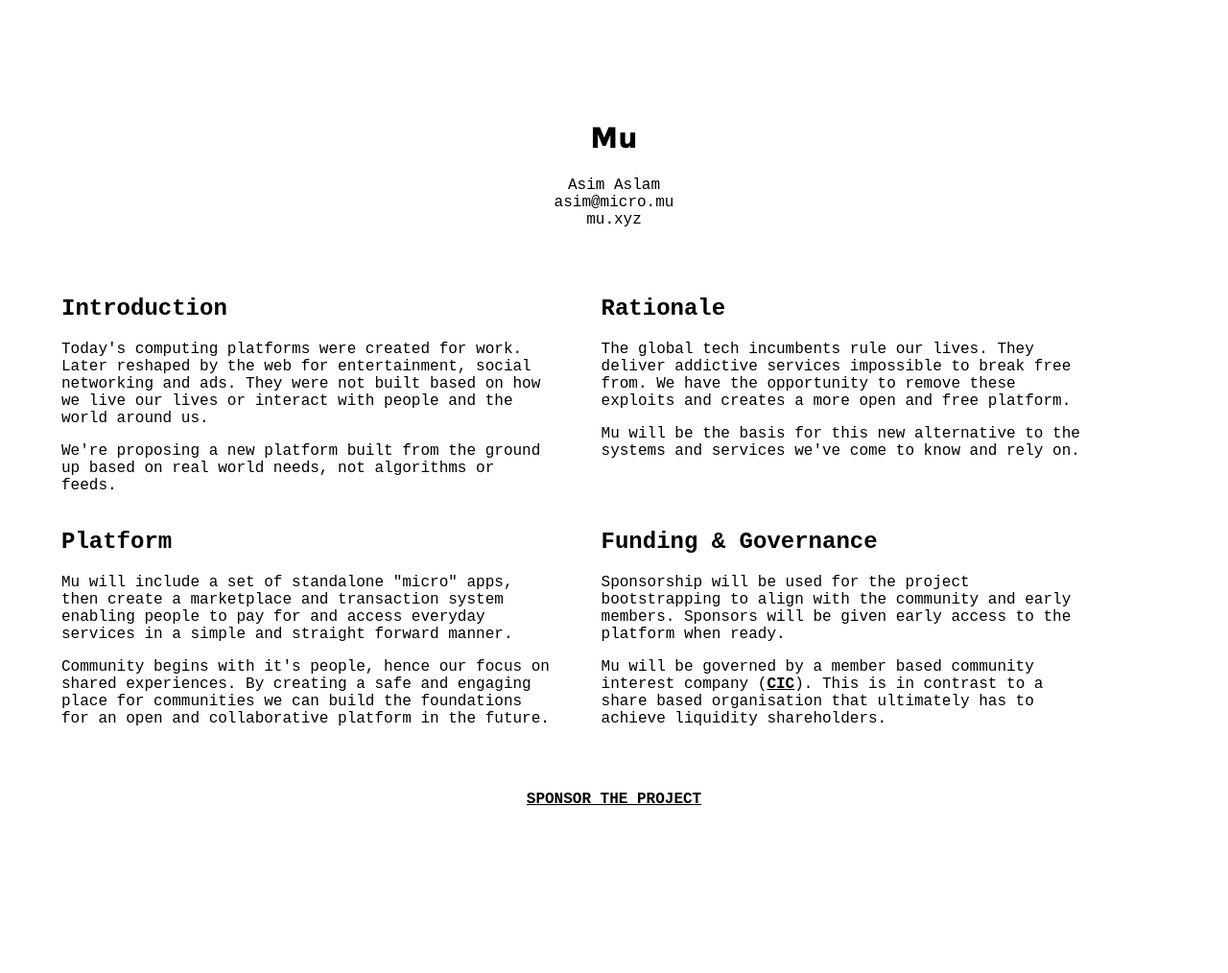
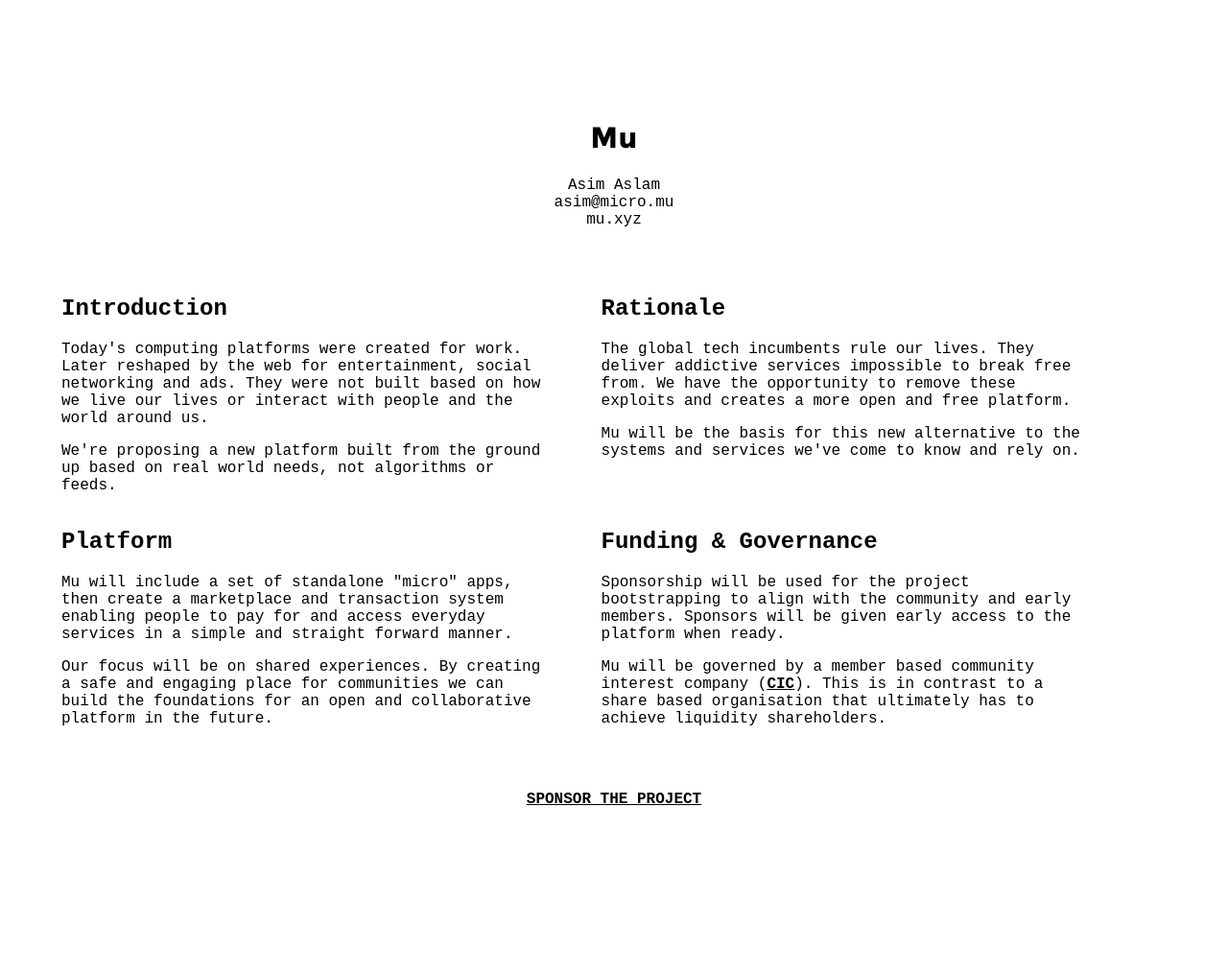
Before and after one commit to muxyz/website, a Jekyll site: the page built from index.md, in a window 1280 px wide. Shown: the whole page at 96% size. Built offline with Jekyll 4.4.1, drawn with Linux system fonts in a browser that asks for light colours.

Commit message:
Update index.md

```diff
--- a/index.md
+++ b/index.md
@@ -39,7 +39,7 @@ we've come to know and rely on.
 in a simple and straight forward manner.
 </p>
 <p>
-Community begins with it's people, hence our focus on shared experiences. By creating
+Our focus will be on shared experiences. By creating
 a safe and engaging place for communities we can build the foundations for an open and collaborative
 platform in the future.
 </p>
```
